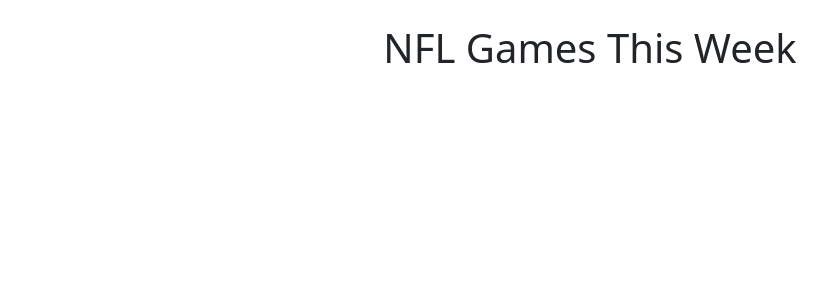
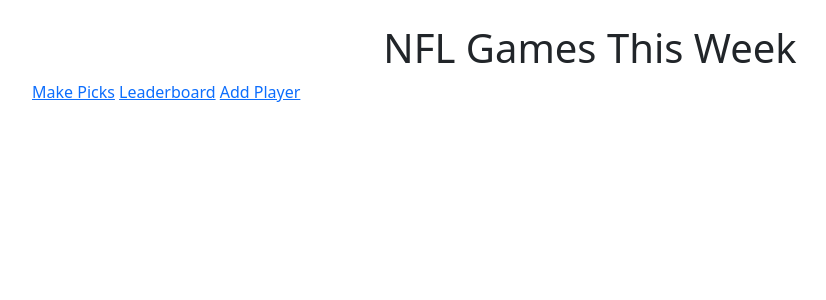
Before and after one commit to neilyboy/nfl_pickem_pool, a Flask app: page / in a window 1280 px wide. Shown: the top 300 px of the page, without its empty margins (50-876 px from the left). Run offline with Flask 2, Linux system fonts and the light colour scheme; data that the repository does not hold is empty.

Commit message:
Update index.html

```diff
--- a/templates/index.html
+++ b/templates/index.html
@@ -9,6 +9,11 @@
 <body>
     <div class="container my-4">
         <h1 class="text-center">NFL Games This Week</h1>
+            <nav>
+        <a href="{{ url_for('make_picks') }}">Make Picks</a>
+        <a href="{{ url_for('leaderboard') }}">Leaderboard</a>
+        <a href="{{ url_for('add_player') }}">Add Player</a>
+    </nav>
         <div class="row row-cols-1 row-cols-md-2 g-4">
             {% for game in games %}
                 <div class="col">
```
